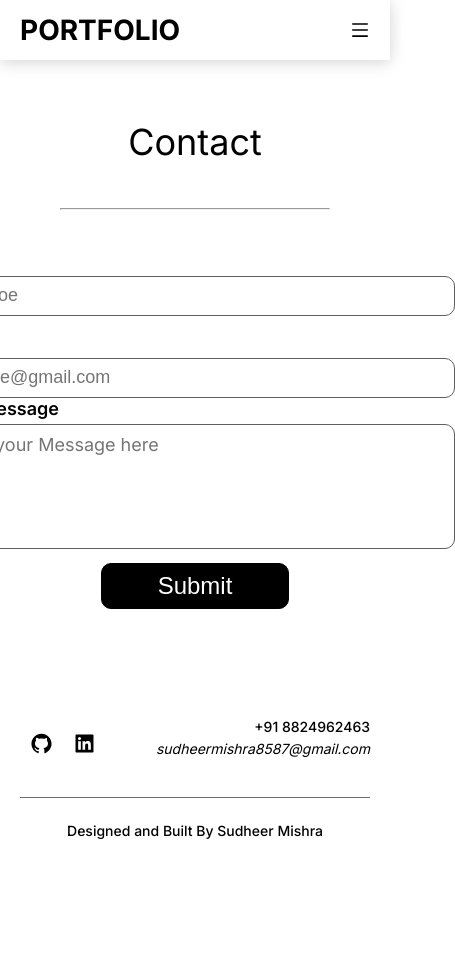
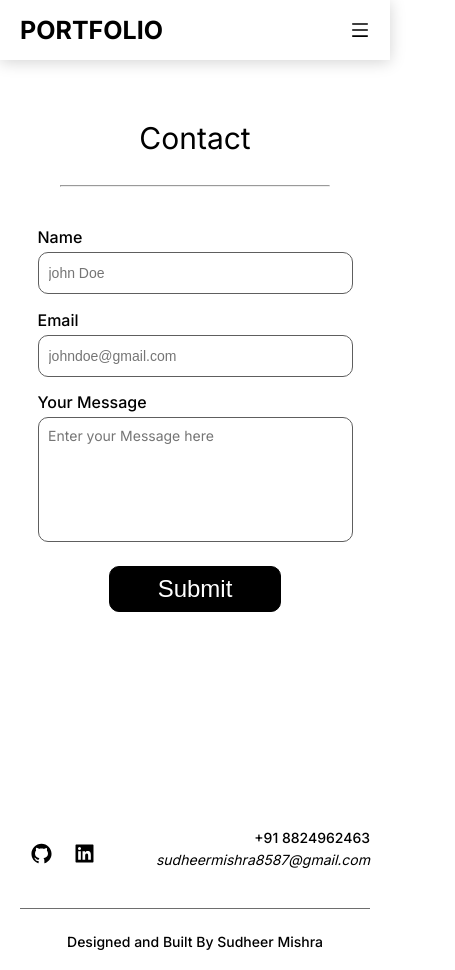
Before and after one commit to sudheermishra/My-Portfolio, a React (Create React App) app: page /contact in a window 390 px wide. Shown: the whole page, 455 px wide, since content can reach past the window. Before the commit the page ends 859 px from the top, so only its background shows below. Built offline with nearby package versions, Linux system fonts and the light colour scheme.

Commit message:
completed responsivesness for phone

```diff
--- a/src/components/About/About.module.css
+++ b/src/components/About/About.module.css
@@ -20,3 +20,21 @@
   font-style: italic;
   font-size: 19px;
 }
+
+@media (width<540px) {
+  .about h2 {
+    font-size: 30px;
+  }
+
+  .about-text p {
+    word-spacing: 1px;
+    letter-spacing: 1px;
+    line-height: 24px;
+    font-style: italic;
+    font-size: 16px;
+  }
+  .about hr {
+    margin-top: 20px;
+    margin-bottom: 10px;
+  }
+}
--- a/src/components/About/Education.js
+++ b/src/components/About/Education.js
@@ -42,7 +42,7 @@ function Education() {
         </div>
         <div className={styles.clgDetails}>
           <p className={styles.yearCompleted}>Pursuing</p>
-          <p>
+          <p className={styles.year}>
             <span>
               <SlCalender className={styles.universitylogo} />
             </span>
--- a/src/components/About/Education.module.css
+++ b/src/components/About/Education.module.css
@@ -48,3 +48,21 @@ body > .education > div:first-child {
   border-bottom: 1px solid rgba(0, 0, 0, 0.479);
   padding-bottom: 15px;
 }
+
+@media (width < 540px) {
+  .education h2 {
+    font-size: 30px;
+  }
+
+  .education-title,
+  .yearCompleted {
+    margin-bottom: 20px;
+    font-weight: 400;
+    font-size: 16px;
+  }
+
+  .current,
+  .year {
+    font-size: 12px;
+  }
+}
--- a/src/components/About/Experience.module.css
+++ b/src/components/About/Experience.module.css
@@ -14,6 +14,7 @@
   display: flex;
   justify-content: space-between;
   align-items: center;
+  margin-top: 40px;
 }
 
 .experience-title,
@@ -36,3 +37,26 @@
   font-size: 18px;
   margin-right: 10px;
 }
+
+@media (width < 540px) {
+  .experience h2 {
+    font-size: 30px;
+  }
+
+  .experience-title,
+  .internship {
+    margin-bottom: 40px;
+    font-size: 16px;
+  }
+  .current,
+  .year {
+    font-size: 12px;
+  }
+
+  .workExperience span {
+    position: relative;
+    top: 2px;
+    font-size: 16px;
+    margin-right: 10px;
+  }
+}
--- a/src/components/Contact/Contact.module.css
+++ b/src/components/Contact/Contact.module.css
@@ -1,6 +1,6 @@
 .contact {
   max-width: 1140px;
-  height: 381px;
+  width: 90%;
   margin: 100px auto 200px auto;
   text-align: right;
 }
@@ -12,23 +12,14 @@
   text-align: center;
 }
 
-form {
-  margin-top: 60px;
-}
 .form-group {
   display: flex;
   justify-content: space-between;
-}
-
-.left-form {
-  max-width: 534px;
-  display: flex;
-  flex-direction: column;
-  gap: 1rem;
+  align-items: center;
 }
 
 .left-form input {
-  width: 520px;
+  width: 100%;
   height: 42px;
   font-size: 18px;
   border-radius: 10px;
@@ -36,9 +27,14 @@ form {
   border: none;
   border: 1px solid #5e5e5e;
 }
-
+.left-form {
+  min-width: 534px;
+  display: flex;
+  flex-direction: column;
+  gap: 1rem;
+}
 textarea {
-  width: 520px;
+  width: 534px;
   height: 125px;
   resize: none;
   border: none;
@@ -48,10 +44,6 @@ textarea {
   padding: 0.6rem 0.6rem;
   font-size: 18px;
 }
-textarea::placeholder {
-  font-weight: 400;
-  font-size: 18px;
-}
 .contact label {
   display: block;
   text-align: left;
@@ -59,7 +51,6 @@ textarea::placeholder {
   font-size: 18px;
   margin-bottom: -15px;
 }
-
 .submit-btn {
   color: #fff;
   background-color: #000;
@@ -72,7 +63,6 @@ textarea::placeholder {
   margin-top: 10px;
   border: 1px solid black;
 }
-
 .submit-btn:hover {
   color: black;
   background-color: #fff;
@@ -80,7 +70,171 @@ textarea::placeholder {
   border: 1px solid #000;
 }
 
-@media (width< 1100px) {
+@media (width<1262px) {
+  .left-form input {
+    width: 480px;
+  }
+  .left-form {
+    min-width: 480px;
+  }
+  textarea {
+    width: 480px;
+  }
+}
+@media (width<1140px) {
+  .left-form input {
+    width: 400px;
+  }
+  .left-form {
+    min-width: 400px;
+    display: flex;
+    flex-direction: column;
+    gap: 1rem;
+  }
+  textarea {
+    width: 400px;
+  }
+}
+
+@media (width<950px) {
+  .contact {
+    text-align: center;
+  }
+  .form-group {
+    flex-direction: column;
+    width: 100%;
+  }
+
+  .left-form input {
+    display: block;
+    width: 100%;
+    font-size: 14px;
+    /* max-width: 100%; */
+  }
+
+  .right-form {
+    margin-top: 15px;
+  }
+
+  .left-form {
+    min-width: 100%;
+  }
+  .right-form {
+    width: 100%;
+  }
+  textarea {
+    width: 100%;
+    font-size: 14px;
+  }
+  .contact label {
+    font-weight: 500;
+    font-size: 16px;
+  }
+  .submit-btn {
+    color: #fff;
+    background-color: #000;
+    transition: 0.2s ease-in-out;
+    cursor: pointer;
+    padding: 0.5rem 3rem;
+    font-size: 24px;
+    font-weight: 400;
+    border-radius: 10px;
+    margin-top: 20px;
+    border: 1px solid black;
+  }
+}
+
+@media (width<540px) {
+  .contact h2 {
+    font-size: 30px;
+  }
+
+  form {
+    margin-top: 20px;
+  }
+
+  .contact hr {
+    margin-top: -15px;
+  }
+}
+
+/* .contact {
+  max-width: 1140px;
+  height: 381px;
+  text-align: right;
+}
+
+
+
+form {
+  margin-top: 60px;
+}
+.form-group {
+  display: flex;
+  justify-content: space-between;
+} */
+/*
+.left-form {
+  max-width: 534px;
+  display: flex;
+  flex-direction: column;
+  gap: 1rem;
+} */
+
+/* .left-form input {
+  width: 520px;
+  height: 42px;
+  font-size: 18px;
+  border-radius: 10px;
+  padding: 10px;
+  border: none;
+  border: 1px solid #5e5e5e;
+} */
+
+/* textarea {
+  width: 520px;
+  height: 125px;
+  resize: none;
+  border: none;
+  border: 1px solid #5e5e5e;
+  font-family: "Inter", sans-serif;
+  border-radius: 10px;
+  padding: 0.6rem 0.6rem;
+  font-size: 18px;
+} */
+/* textarea::placeholder {
+  font-weight: 400;
+  font-size: 18px;
+}
+.contact label {
+  display: block;
+  text-align: left;
+  font-weight: 600;
+  font-size: 18px;
+  margin-bottom: -15px;
+} */
+
+/* .submit-btn {
+  color: #fff;
+  background-color: #000;
+  transition: 0.2s ease-in-out;
+  cursor: pointer;
+  padding: 0.5rem 3.5rem;
+  font-size: 24px;
+  font-weight: 400;
+  border-radius: 10px;
+  margin-top: 10px;
+  border: 1px solid black;
+} */
+
+/* .submit-btn:hover {
+  color: black;
+  background-color: #fff;
+  cursor: pointer;
+  border: 1px solid #000;
+} */
+
+/* @media (width< 1100px) {
   form {
     max-width: 520px;
     margin: auto;
@@ -113,10 +267,10 @@ textarea::placeholder {
   }
 }
 
-@media (width<550px) {
+@media (width<540px) {
   form {
     max-width: 520px;
     width: 90%;
     margin: auto;
   }
-}
+} */
--- a/src/components/Header/Header.css
+++ b/src/components/Header/Header.css
@@ -15,6 +15,8 @@ nav {
   display: flex;
   align-items: center;
   justify-content: space-between;
+  max-width: 1440px;
+  margin: auto;
 }
 
 .logo {
@@ -69,30 +71,27 @@ nav {
   scale: 0.9;
 }
 
-.scroll-to-top {
-  position: fixed;
-  right: 20px;
-  bottom: 0px;
-  transform: translate(-70%, -70%);
-  z-index: 100;
-}
-
-.scroll-to-top button {
-  border: none;
-  background: transparent;
-  font-size: 2rem;
-  cursor: pointer;
-}
-.scroll-to-top button:hover {
-  scale: 1.1;
-}
-
 .open,
 .close {
   display: none;
 }
+.mobile {
+  display: none;
+}
 
-@media (width < 744px) {
+@media (width < 540px) {
+  nav {
+    height: 60px;
+  }
+  .nav-content {
+    height: 60px;
+  }
+  .nav-links {
+    top: 60px;
+  }
+}
+
+@media (width < 880px) {
   .nav-links {
     width: 100%;
     position: fixed;
@@ -106,9 +105,15 @@ nav {
     transition: right 0.3s ease-in-out;
   }
 
+  .mobile {
+    display: flex;
+  }
+
   .nav-link {
     margin-bottom: 20px;
+    margin-left: 0px !important;
   }
+
   .open,
   .close {
     display: block;
@@ -119,21 +124,27 @@ nav {
   .nav-links.active {
     right: 0;
   }
+}
 
-  .last-nav-link,
+@media (width<1096px) {
+  .logo {
+    font-size: 25px;
+  }
+  .nav-links {
+    gap: 0rem;
+  }
   .nav-link {
-    margin-left: 0rem;
+    margin-left: 30px;
+  }
+  .nav-link a {
+    font-size: 16px;
+    font-weight: 500;
+  }
+  .last-nav-link {
+    margin-left: 30px;
+  }
+  .last-nav-link button {
+    font-size: 18px;
+    padding: 0.5rem 2rem;
   }
 }
-
-@media (width < 540px) {
-  nav {
-    height: 60px;
-  }
-  .nav-content {
-    height: 60px;
-  }
-  .nav-links {
-    top: 60px;
-  }
-}
--- a/src/components/Header/Header.js
+++ b/src/components/Header/Header.js
@@ -15,7 +15,7 @@ function Header() {
   return (
     <header className='home'>
       <nav>
-        <div className='nav-content container'>
+        <div className='nav-content'>
           <div
             onClick={() => {
               scroll.scrollToTop();
@@ -58,6 +58,7 @@ function Header() {
               </NavLink>
             </li>
           </ul>
+
           <div className='mobile'>
             <span onClick={handleNavigationClick}>
               {clicked ? (
--- a/src/components/Techstack/Techstack.js
+++ b/src/components/Techstack/Techstack.js
@@ -10,20 +10,20 @@ import styles from "./Techstack.module.css";
 
 function Techstack() {
   return (
-    <div className={styles.technology} id="techstacks">
+    <section className={styles.technology} id='techstacks'>
       <h2>My Techstack</h2>
       <hr />
       <p>Technologies I’ve been working with recently</p>
       <div className={styles["tech-stack"]}>
-        <img src={html} alt="html" />
-        <img src={css} alt="css" />
-        <img src={javascript} alt="js" />
-        <img src={react} alt="react" />
-        <img src={vscode} alt="vsCode" />
-        <img src={github} alt="github" />
-        <img src={git} alt="git" />
+        <img src={html} alt='html' />
+        <img src={css} alt='css' />
+        <img src={javascript} alt='js' />
+        <img src={react} alt='react' />
+        <img src={vscode} alt='vsCode' />
+        <img src={github} alt='github' />
+        <img src={git} alt='git' />
       </div>
-    </div>
+    </section>
   );
 }
 
--- a/src/components/Techstack/Techstack.module.css
+++ b/src/components/Techstack/Techstack.module.css
@@ -27,9 +27,42 @@
 }
 .technology {
   margin-top: 100px;
+  margin-bottom: 400px;
   text-align: center;
 }
 
 .technology p {
   font-size: 20px;
 }
+
+@media (width<540px) {
+  .technology h2 {
+    font-size: 25px;
+  }
+  .technology hr {
+    margin-top: 20px;
+    margin-bottom: 20px;
+  }
+
+  .technology p {
+    font-size: 16px;
+  }
+
+  .tech-stack {
+    display: flex;
+    max-width: 950px;
+    width: 90%;
+    justify-content: space-evenly;
+    align-items: center;
+    gap: 2rem;
+    margin: 50px auto 100px auto;
+    flex-wrap: wrap;
+    height: 400px;
+    gap: 6rem;
+  }
+
+  .tech-stack img {
+    width: 100px;
+    height: 100px;
+  }
+}
```
